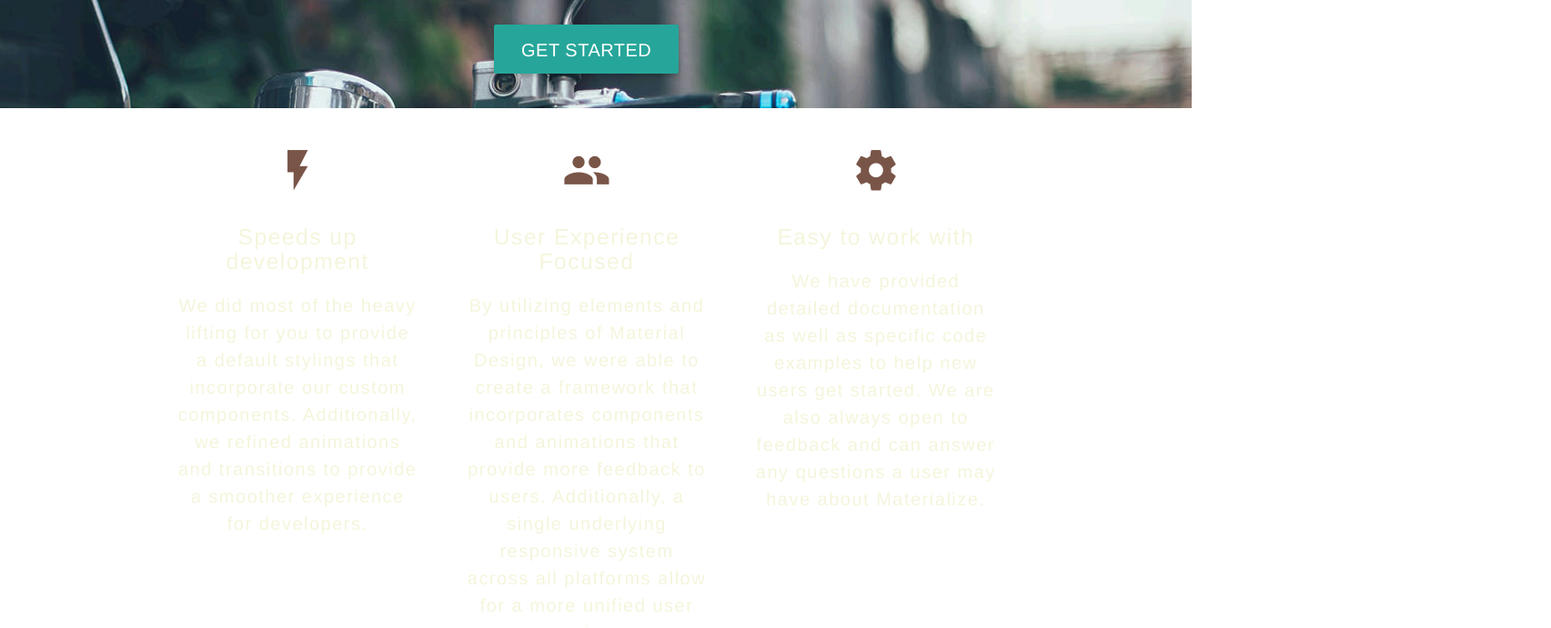
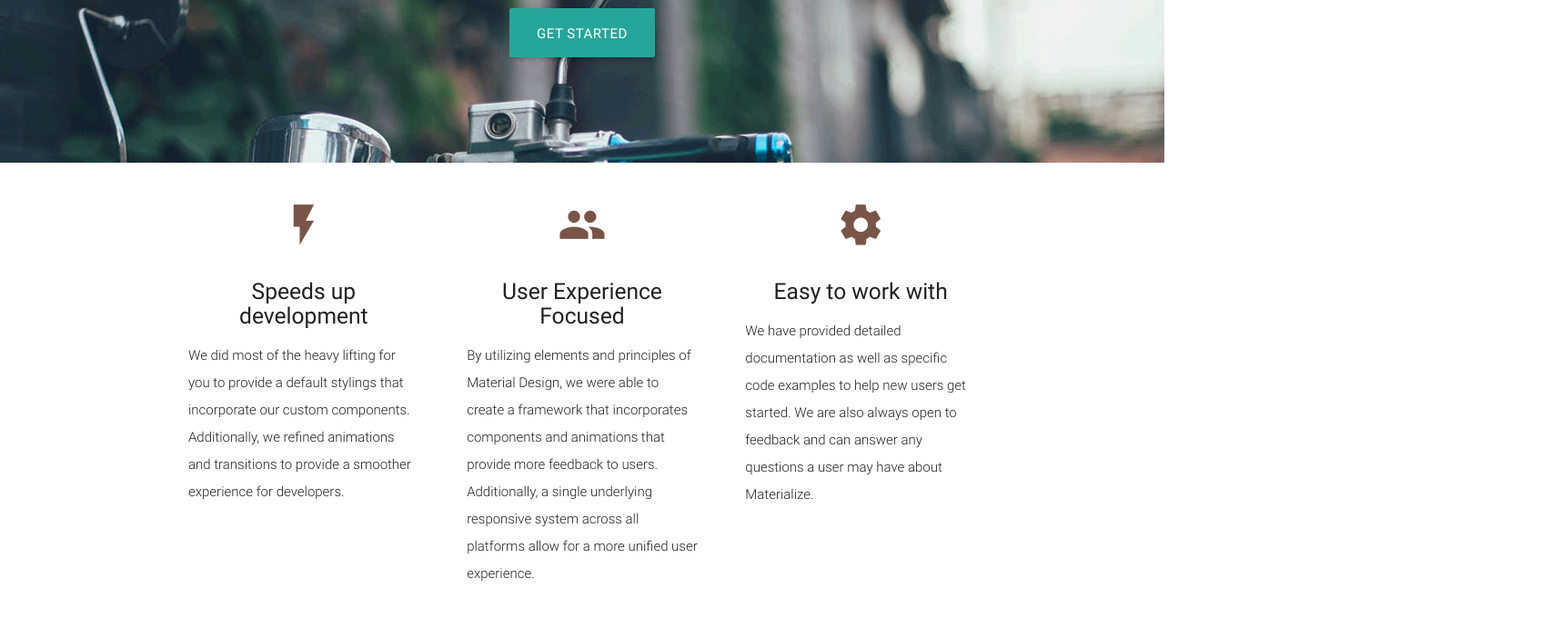
Before and after one commit to Tony1013/server, a plain HTML site: page public/AT.html in a window 1280 px wide. Shown: the part 265-956 px from the top of the page at 91% size, 1705 px wide, since content can reach past the window. Drawn offline with nearby package versions, Linux system fonts and the light colour scheme; files whose address does not match are found by name.

Commit message:
remove css

```diff
--- a/public/AT.html
+++ b/public/AT.html
@@ -9,7 +9,6 @@
 	  <link href="https://fonts.googleapis.com/icon?family=Material+Icons" rel="stylesheet">
 	  <link href="css/materialize.css" type="text/css" rel="stylesheet" media="screen,projection"/>
 	  <link href="css/style.css" type="text/css" rel="stylesheet" media="screen,projection"/>
-		<link rel="stylesheet" type="text/css" href="css/AT.css">
 		<meta charset="UTF-8"/>
 		<title>Anthony Tamayo</title>
 
```
